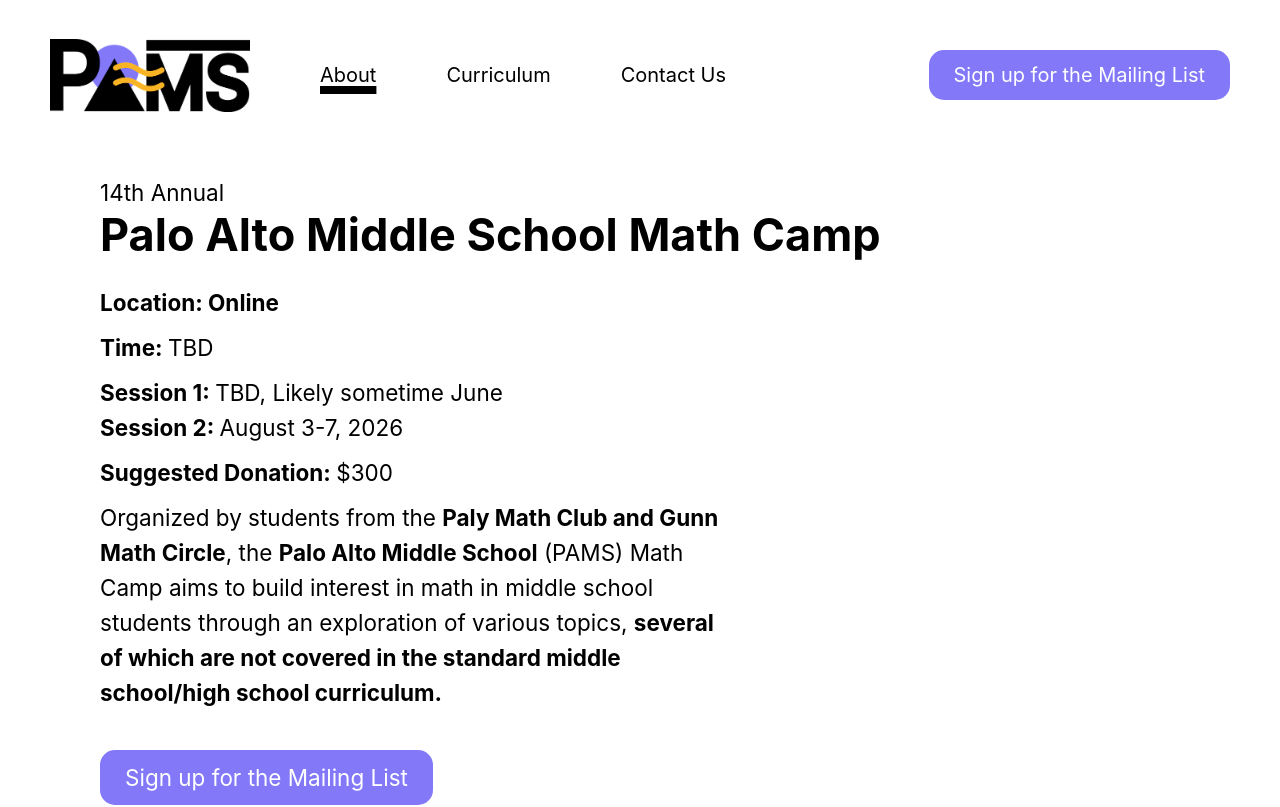
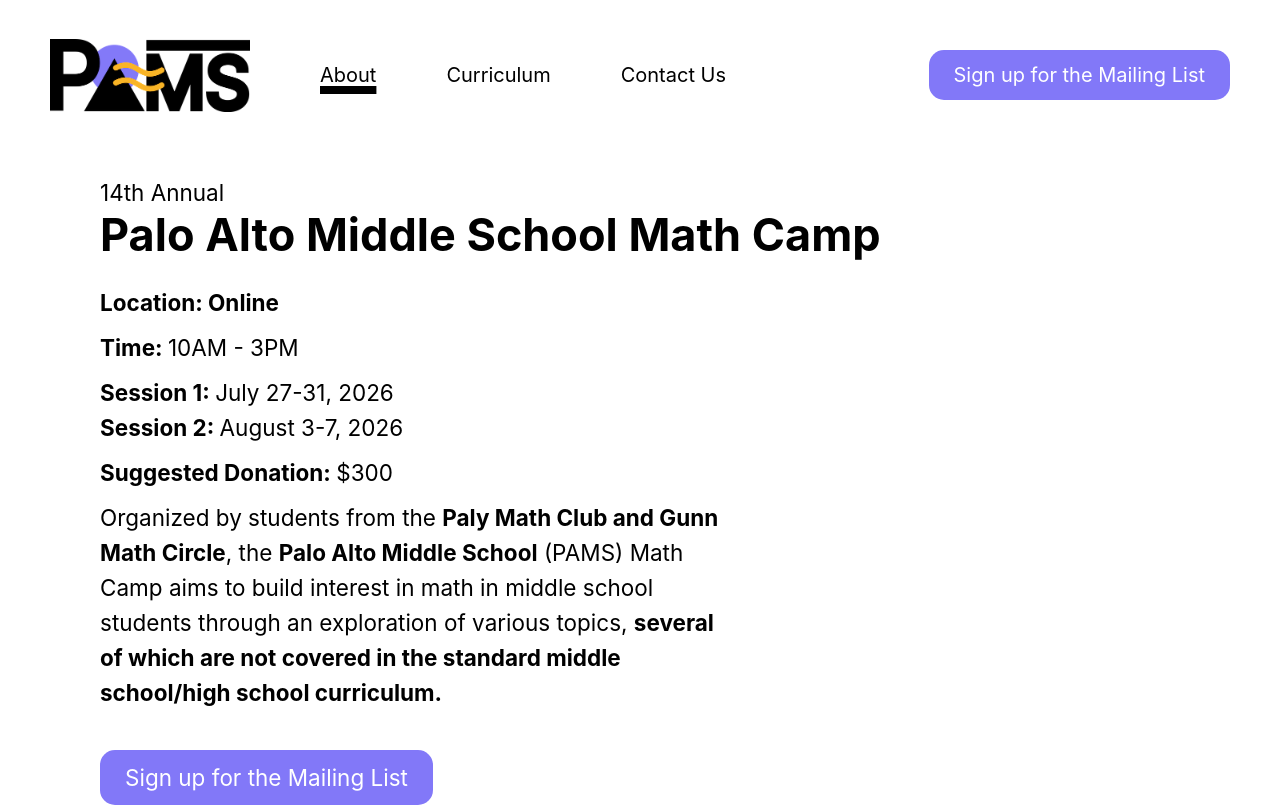
Before and after one commit to PAMSMathCamp/PAMS, a Next.js app: page / in a window 1280 px wide. Shown: the top 807 px of the page. Built offline with nearby package versions, Linux system fonts and the light colour scheme.

Commit message:
Time Adjustment

```diff
--- a/pages/index.js
+++ b/pages/index.js
@@ -16,11 +16,11 @@
 					</div>
 
 					<div className="my-2">
-						<strong>Time: </strong> TBD
+						<strong>Time: </strong> 10AM - 3PM
 					</div>
 
 					<div className="my-2">
-						<strong>Session 1: </strong> TBD, Likely sometime June<br />
+						<strong>Session 1: </strong> July 27-31, 2026<br />
 						<strong>Session 2: </strong> August 3-7, 2026
 					</div>
 
```
